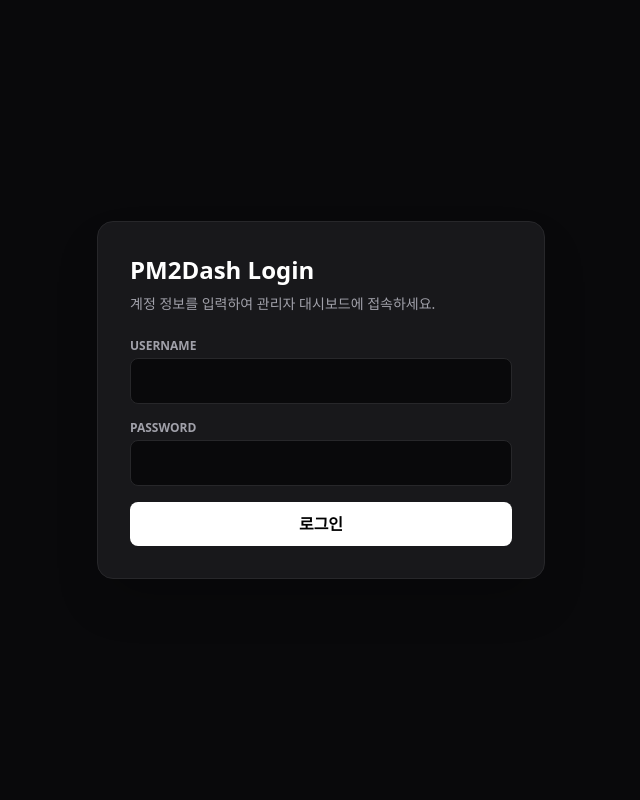
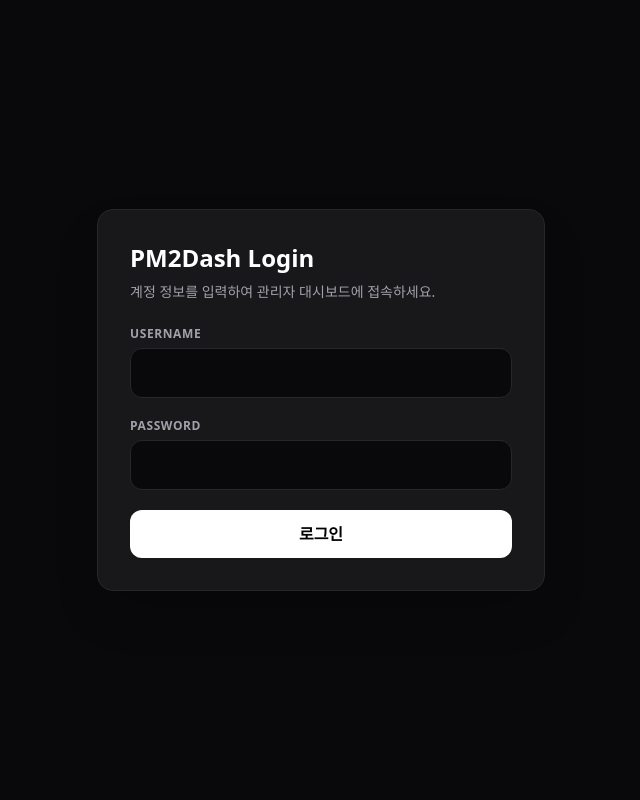
Before and after one commit to yojun313/PM2Dash, a FastAPI app: page /login in a window 1280 px wide. Shown: the whole page, without its empty margins (319-959 px from the left). Run offline with FastAPI, Linux system fonts and the light colour scheme; some libraries are stand-ins or nearby versions.

Commit message:
Enhance login page layout and styling for improved user experience

```diff
--- a/app/templates/login.html
+++ b/app/templates/login.html
@@ -2,27 +2,35 @@
 <html lang="ko">
 <head>
     <meta charset="UTF-8">
+    <meta name="viewport" content="width=device-width, initial-scale=1.0, maximum-scale=1.0, user-scalable=no">
     <title>Login - PM2Dash</title>
     <script src="https://cdn.tailwindcss.com"></script>
 </head>
-<body class="bg-[#09090b] h-screen flex items-center justify-center p-6">
-    <div class="w-full max-w-md bg-zinc-900 border border-zinc-800 p-8 rounded-2xl shadow-2xl">
-        <h2 class="text-2xl font-bold text-white mb-2">PM2Dash Login</h2>
+<body class="bg-[#09090b] min-h-screen flex items-center justify-center p-4 sm:p-6">
+    <div class="w-full max-w-sm sm:max-w-md bg-zinc-900 border border-zinc-800 p-6 sm:p-8 rounded-2xl shadow-2xl">
+        <h2 class="text-xl sm:text-2xl font-bold text-white mb-2">PM2Dash Login</h2>
         <p class="text-zinc-400 text-sm mb-6">계정 정보를 입력하여 관리자 대시보드에 접속하세요.</p>
 
-        <form action="/login" method="post" class="space-y-4">
+        <form action="/login" method="post" class="space-y-5">
             <div>
-                <label class="block text-zinc-400 text-xs font-bold mb-1 uppercase">Username</label>
-                <input type="text" name="username" required class="w-full bg-zinc-950 border border-zinc-800 rounded-lg px-4 py-2.5 text-white outline-none focus:border-blue-500 transition">
+                <label class="block text-zinc-400 text-xs font-bold mb-1.5 uppercase tracking-wider">Username</label>
+                <input type="text" name="username" required
+                    class="w-full bg-zinc-950 border border-zinc-800 rounded-xl px-4 py-3 text-white text-base outline-none focus:border-blue-500 focus:ring-1 focus:ring-blue-500 transition appearance-none">
             </div>
             <div>
-                <label class="block text-zinc-400 text-xs font-bold mb-1 uppercase">Password</label>
-                <input type="password" name="password" required class="w-full bg-zinc-950 border border-zinc-800 rounded-lg px-4 py-2.5 text-white outline-none focus:border-blue-500 transition">
+                <label class="block text-zinc-400 text-xs font-bold mb-1.5 uppercase tracking-wider">Password</label>
+                <input type="password" name="password" required
+                    class="w-full bg-zinc-950 border border-zinc-800 rounded-xl px-4 py-3 text-white text-base outline-none focus:border-blue-500 focus:ring-1 focus:ring-blue-500 transition appearance-none">
             </div>
             {% if error %}
-            <p class="text-red-500 text-xs font-medium">{{ error }}</p>
+            <div class="bg-red-500/10 border border-red-500/20 rounded-lg p-3">
+                <p class="text-red-500 text-xs font-medium text-center">{{ error }}</p>
+            </div>
             {% endif %}
-            <button type="submit" class="w-full bg-white text-black font-bold py-2.5 rounded-lg hover:bg-zinc-200 transition mt-4">로그인</button>
+            <button type="submit"
+                class="w-full bg-white text-black font-bold py-3 rounded-xl hover:bg-zinc-200 active:scale-[0.98] transition-all mt-2 text-base">
+                로그인
+            </button>
         </form>
     </div>
 </body>
```
